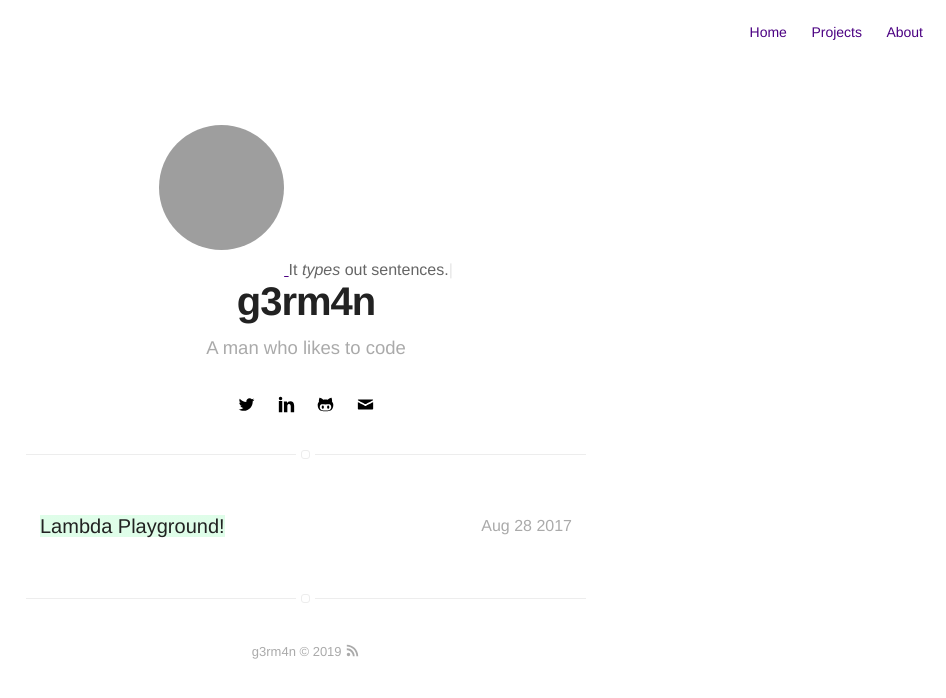
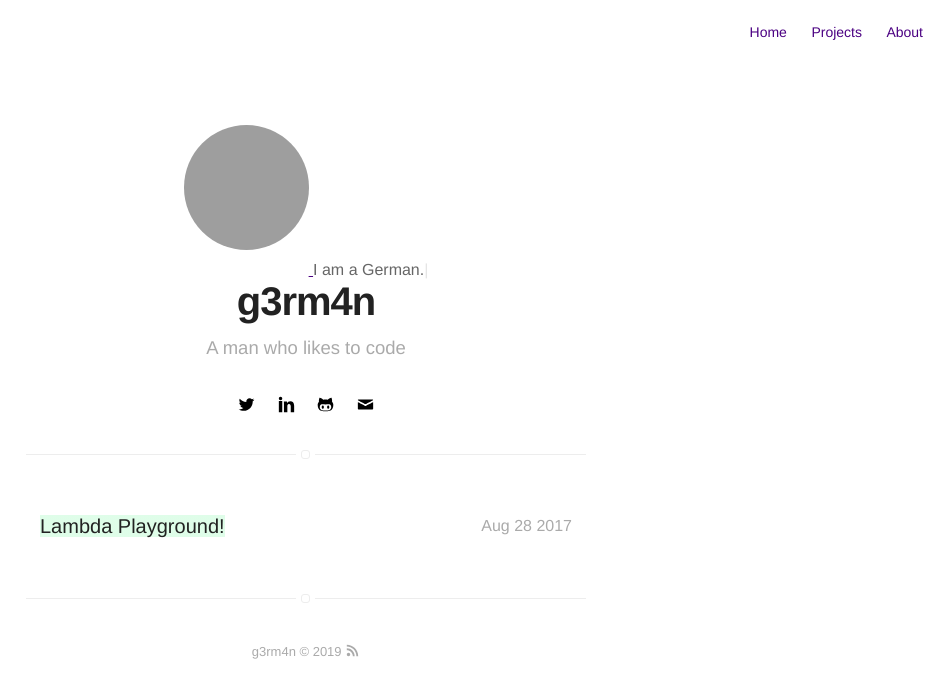
Before and after one commit to ImaMonsta/demo-jekill, a Jekyll site: the page built from blog/index.html, in a window 1280 px wide. Shown: the top 698 px of the page, without its empty margins (334-1280 px from the left). Built offline with Jekyll 4.4.1, drawn with Linux system fonts in a browser that asks for light colours; grey boxes are pictures that could not be loaded.

Commit message:
Update header.html

```diff
--- a/_includes/header.html
+++ b/_includes/header.html
@@ -17,8 +17,9 @@
         {% endif %}
 
         <div id="typed-strings">
-             <p>Typed.js is a <strong>JavaScript</strong> library.</p>
-             <p>It <em>types</em> out sentences.</p>
+             <p>I am a Entrepreneur.</p>
+             <p>I am a Developer.</p>
+             <p>I am a German.</p>
         </div>
         <span id="typed"></span>
         <h1 class="title">{{ site.name }}</h1>
```
